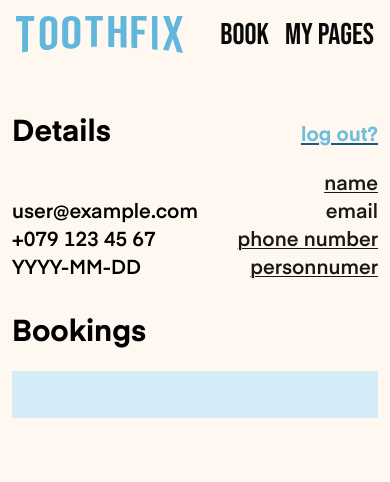
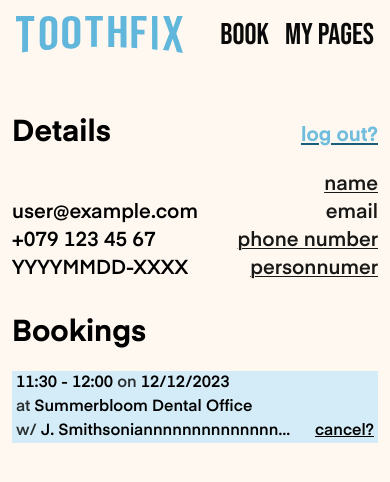
Before and after one commit to Flam30/Toothfix-Patient-Interface, a Next.js app in the folder patient-interface/: page /profile in a window 390 px wide. Shown: the top 482 px of the page. Built offline with nearby package versions, Linux system fonts and the light colour scheme; no server answers; the database is empty; sample sign-in values are in the browser's storage; a web font is replaced by a local one.

Commit message:
#15 Finish bookings for mobile & improve on >sm

```diff
--- a/patient-interface/src/app/components/Details.tsx
+++ b/patient-interface/src/app/components/Details.tsx
@@ -41,7 +41,6 @@ const Details: React.FC = () => {
           <button
             className="group font-eina font-bold text-primary opacity-90 text-xl sm:text-xl lg:text-2xl transition-all duration-300 ease-in-out"
             onClick={logout}
-            // className="bg-blue-500 hover:bg-blue-700 text-white font-bold py-2 px-4 rounded focus:outline-none focus:shadow-outline"
           >
             <span className="underline underline-offset-2 decoration-darkaccent lg:no-underline bg-left-bottom bg-gradient-to-r from-darkaccent to-darkaccent bg-[length:0%_2px] bg-no-repeat group-hover:bg-[length:100%_2px] transition-all duration-500 ease-out">
               log out?
@@ -49,33 +48,33 @@ const Details: React.FC = () => {
           </button>
         </div>
       </div>
-      <div className="flex flex-row flex-nowrap justify-between items-baseline w-full p-0">
-        <p className="font-eina font-semibold text-xl sm:text-3xl lg:text-4xl truncate text-ellipsis">
+      <div className="flex flex-row flex-nowrap justify-between sm:h-[37px] lg:h-[43px] items-baseline w-full">
+        <p className="font-eina font-semibold text-xl sm:text-3xl lg:text-4xl h-full truncate text-ellipsis">
           {name}
         </p>
         <p className="font-eina font-semibold opacity-90 text-xl sm:text-xl lg:text-2xl underline underline-offset-2 decoration-1 lg:no-underline">
           name
         </p>
       </div>
-      <div className="flex flex-row flex-nowrap justify-between items-baseline w-full p-0">
-        <p className="font-eina font-semibold text-xl sm:text-3xl lg:text-4xl truncate text-ellipsis">
+      <div className="flex flex-row flex-nowrap justify-between sm:h-[37px] lg:h-[43px] items-baseline w-full p-0">
+        <p className="font-eina font-semibold text-xl sm:text-3xl lg:text-4xl h-full truncate text-ellipsis">
           {user?.email}
         </p>
         <p className="font-eina font-semibold opacity-90 text-xl sm:text-xl lg:text-2xl">
           email
         </p>
       </div>
-      <div className="flex flex-row flex-nowrap justify-between items-baseline w-full p-0">
-        <p className="font-eina font-semibold text-xl sm:text-3xl lg:text-4xl truncate text-ellipsis">
+      <div className="flex flex-row flex-nowrap justify-between sm:h-[37px] lg:h-[43px] items-baseline w-full p-0">
+        <p className="font-eina font-semibold text-xl sm:text-3xl lg:text-4xl h-full truncate text-ellipsis">
           +079 123 45 67
         </p>
         <p className="font-eina font-semibold opacity-90 text-xl sm:text-xl lg:text-2xl underline underline-offset-2 decoration-1 lg:no-underline">
           phone number
         </p>
       </div>
-      <div className="flex flex-row flex-nowrap justify-between items-baseline w-full p-0">
-        <p className="font-eina font-semibold text-xl sm:text-3xl lg:text-4xl truncate text-ellipsis">
-          YYYY-MM-DD
+      <div className="flex flex-row flex-nowrap justify-between sm:h-[37px] lg:h-[43px] items-baseline w-full p-0">
+        <p className="font-eina font-semibold text-xl sm:text-3xl lg:text-4xl h-full truncate text-ellipsis">
+          YYYYMMDD-XXXX
         </p>
         <p className="font-eina font-semibold opacity-90 text-xl sm:text-xl lg:text-2xl underline underline-offset-2 decoration-1 lg:no-underline">
           personnumer
--- a/patient-interface/src/app/profile/page.tsx
+++ b/patient-interface/src/app/profile/page.tsx
@@ -46,8 +46,8 @@ export default function Profile() {
           <h1 className="font-eina font-bold mb-5 text-3xl sm:text-4xl lg:text-5xl">
             Bookings
           </h1>
-          <div className="flex flex-row flex-nowrap items-center justify-between px-1 w-full h-[47px] bg-[#d4ecf7] font-eina font-semibold text:xl lg:text-2xl">
-            {/* <div className="flex flex-row flex-nowrap shrink-0">
+          <div className="hidden sm:flex flex-row flex-nowrap items-center justify-between px-1 w-full h-[47px] bg-[#d4ecf7] font-eina font-semibold text:xl lg:text-2xl">
+            <div className="flex flex-row flex-nowrap shrink-0">
               {"11:30 - 12:00"}
               <span className="mx-1 lg:mx-2 opacity-80">on</span>
               {"12/12/2023"}
@@ -74,7 +74,38 @@ export default function Profile() {
                   cancel?
                 </span>
               </button>
-            </div> */}
+            </div>
+          </div>
+          <div className="sm:hidden flex flex-col items-start px-1 w-full bg-[#d4ecf7] font-eina font-semibold">
+            <div className="flex flex-row flex-nowrap">
+              {"11:30 - 12:00"}
+              <span className="mx-1 opacity-80">on</span>
+              {"12/12/2023"}
+            </div>
+            <div className="flex flex-row flex-nowrap">
+              <span className="mr-1 opacity-80">at</span>
+              <p className="truncate text-ellipsis max-w-[350px]">
+                {"Summerbloom Dental Office"}
+              </p>
+            </div>
+            <div className="flex flex-row flex-nowrap justify-between w-full">
+              <div className="flex flex-row flex-nowrap">
+                <span className="mr-1 opacity-80">w/</span>
+                <p className="truncate text-ellipsis max-w-[250px]">
+                  {"J. Smithsoniannnnnnnnnnnnnnnn"}
+                </p>
+              </div>
+              <div>
+                <button
+                  className="group transition-all duration-300 ease-in-out"
+                  onClick={logout}
+                >
+                  <span className="underline underline-offset-1 decoration-1">
+                    cancel?
+                  </span>
+                </button>
+              </div>
+            </div>
           </div>
         </div>
       </div>
```
